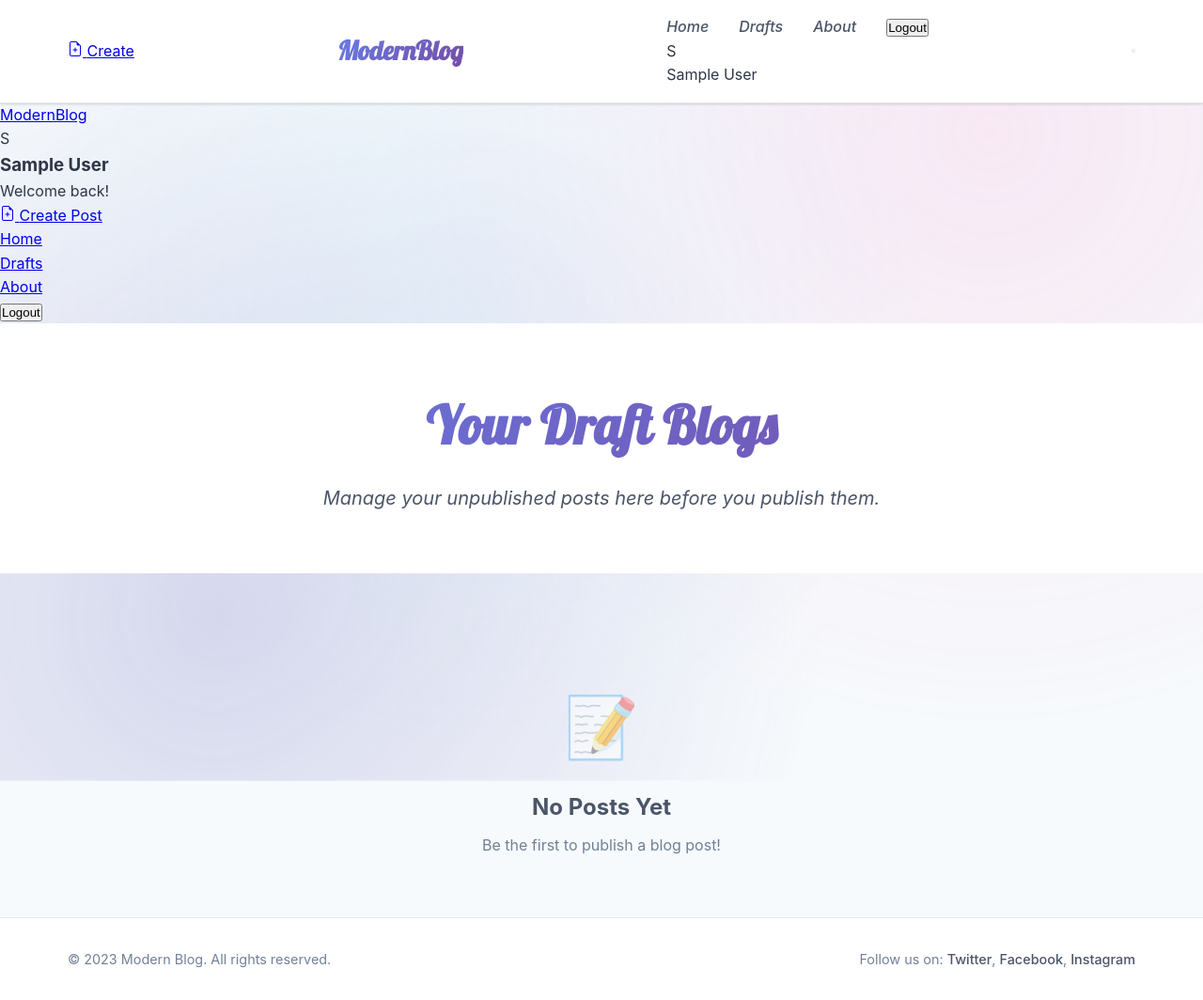
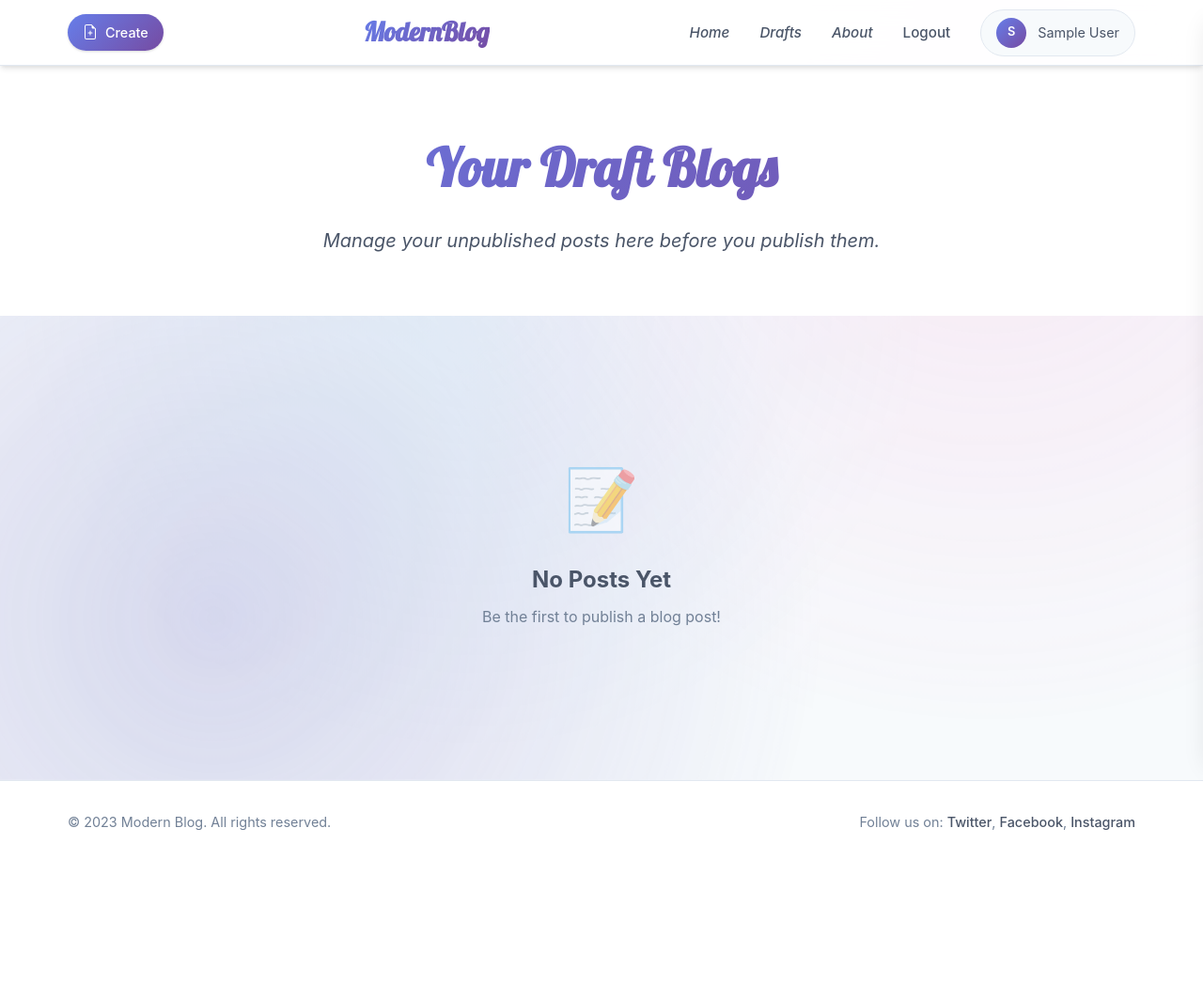
Before and after one commit to 07SUJITH/my-first-blog, a Django app: page /drafts/ in a window 1280 px wide. Shown: the whole page at 94% size. After the commit the page ends 883 px from the top, so only its background shows below. Run offline with Django 5.2, Linux system fonts and the light colour scheme; the visitor is signed in with stand-in values (Sample User, id 1); data that the repository does not hold is empty.

Commit message:
style: enhance header and mobile sidebar styles for improved usability and responsiveness

```diff
--- a/blog/static/blog/css/base.css
+++ b/blog/static/blog/css/base.css
@@ -11,12 +11,10 @@
   --bg-card: #ffffff;
   --border-color: #e2e8f0;
   --shadow-sm: 0 1px 3px 0 rgba(0, 0, 0, 0.1), 0 1px 2px 0 rgba(0, 0, 0, 0.06);
-  --shadow-md: 0 4px 6px -1px rgba(0, 0, 0, 0.1),
-    0 2px 4px -1px rgba(0, 0, 0, 0.06);
-  --shadow-lg: 0 10px 15px -3px rgba(0, 0, 0, 0.1),
-    0 4px 6px -2px rgba(0, 0, 0, 0.05);
-  --shadow-xl: 0 20px 25px -5px rgba(0, 0, 0, 0.1),
-    0 10px 10px -5px rgba(0, 0, 0, 0.04);
+  --shadow-md: 0 4px 6px -1px rgba(0, 0, 0, 0.1), 0 2px 4px -1px rgba(0, 0, 0, 0.06);
+  --shadow-lg: 0 10px 15px -3px rgba(0, 0, 0, 0.1), 0 4px 6px -2px rgba(0, 0, 0, 0.05);
+  --shadow-xl: 0 20px 25px -5px rgba(0, 0, 0, 0.1), 0 10px 10px -5px rgba(0, 0, 0, 0.04);
+  --header-height: 70px;
 }
 
 * {
@@ -25,13 +23,17 @@
   box-sizing: border-box;
 }
 
+html {
+  scroll-behavior: smooth;
+}
+
 body {
-  font-family: "Inter", -apple-system, BlinkMacSystemFont, "Segoe UI", Roboto,
-    sans-serif;
+  font-family: "Inter", -apple-system, BlinkMacSystemFont, "Segoe UI", Roboto, sans-serif;
   line-height: 1.6;
   color: var(--text-primary);
   background: var(--bg-secondary);
   overflow-x: hidden;
+  padding-top: var(--header-height);
 }
 
 /* Animated Background */
@@ -75,24 +64,34 @@ body::before {
 
 /* Header */
 .header {
-  background: var(--bg-card);
-  backdrop-filter: blur(10px);
+  background: rgba(255, 255, 255, 0.95);
+  backdrop-filter: blur(20px);
   border-bottom: 1px solid var(--border-color);
-  position: sticky;
+  position: fixed;
   top: 0;
-  z-index: 100;
-  box-shadow: var(--shadow-sm);
+  left: 0;
+  right: 0;
+  z-index: 1000;
+  box-shadow: var(--shadow-md);
+  height: var(--header-height);
+  transition: transform 0.3s cubic-bezier(0.4, 0, 0.2, 1);
+}
+
+.header.header-hidden {
+  transform: translateY(-100%);
 }
 
 .header-content {
   max-width: 1200px;
   margin: 0 auto;
-  padding: 1rem 2rem;
+  padding: 0 2rem;
+  height: 100%;
   display: flex;
   justify-content: space-between;
   align-items: center;
 }
 
+/* Logo */
 .logo {
   font-size: 1.75rem;
   font-weight: 800;
@@ -108,24 +107,39 @@ body::before {
   transform: scale(1.05);
 }
 
+/* Desktop Navigation */
+.nav-desktop {
+  display: flex;
+  align-items: center;
+  gap: 2rem;
+}
+
 .nav-links {
   display: flex;
   gap: 2rem;
   list-style: none;
+  align-items: center;
 }
 
-.nav-links a {
+.nav-links a,
+.nav-links button {
   color: var(--text-secondary);
   text-decoration: none;
   font-weight: 500;
+  font-size: 0.95rem;
   transition: all 0.3s ease;
   position: relative;
+  background: none;
+  border: none;
+  cursor: pointer;
+  font-family: inherit;
+  padding: 0.5rem 0;
 }
 
 .nav-links a::after {
   content: "";
   position: absolute;
-  bottom: -5px;
+  bottom: 0;
   left: 0;
   width: 0;
   height: 2px;
@@ -137,15 +151,256 @@ body::before {
   width: 100%;
 }
 
-.nav-links a:hover {
+.nav-links a:hover,
+.nav-links button:hover {
   color: var(--text-primary);
+}
+
+/* Create Button */
+.create-btn {
+  display: inline-flex;
+  align-items: center;
+  gap: 0.5rem;
+  padding: 0.5rem 1rem;
+  background: var(--primary-gradient);
+  color: white;
+  text-decoration: none;
+  border-radius: 25px;
+  font-weight: 500;
+  font-size: 0.9rem;
+  transition: all 0.3s ease;
+  box-shadow: var(--shadow-sm);
+}
+
+.create-btn:hover {
+  transform: translateY(-2px);
+  box-shadow: var(--shadow-md);
+}
+
+.create-btn svg {
+  width: 16px;
+  height: 16px;
+}
+
+/* User Info */
+.user-info {
+  display: flex;
+  align-items: center;
+  gap: 0.75rem;
+  font-size: 0.9rem;
+  color: var(--text-secondary);
+  padding: 0.5rem 1rem;
+  background: var(--bg-secondary);
+  border-radius: 25px;
+  border: 1px solid var(--border-color);
+}
+
+.user-avatar {
+  width: 32px;
+  height: 32px;
+  border-radius: 50%;
+  background: var(--primary-gradient);
+  display: flex;
+  align-items: center;
+  justify-content: center;
+  color: white;
+  font-weight: 600;
+  font-size: 0.8rem;
+}
+
+/* Mobile Menu Button */
+.mobile-menu-btn {
+  display: none;
+  flex-direction: column;
+  gap: 4px;
+  background: none;
+  border: none;
+  cursor: pointer;
+  padding: 8px;
+  border-radius: 8px;
+  transition: all 0.3s ease;
+  z-index: 1001;
+}
+
+.mobile-menu-btn:hover {
+  background: var(--bg-secondary);
+}
+
+.mobile-menu-btn span {
+  width: 24px;
+  height: 2px;
+  background: var(--text-primary);
+  transition: all 0.3s ease;
+  transform-origin: center;
+}
+
+.mobile-menu-btn.active span:nth-child(1) {
+  transform: rotate(45deg) translate(6px, 6px);
+}
+
+.mobile-menu-btn.active span:nth-child(2) {
+  opacity: 0;
+}
+
+.mobile-menu-btn.active span:nth-child(3) {
+  transform: rotate(-45deg) translate(6px, -6px);
+}
+
+/* Mobile Sidebar */
+.mobile-sidebar {
+  position: fixed;
+  top: 0;
+  right: -300px;
+  width: 300px;
+  height: 100vh;
+  background: rgba(255, 255, 255, 0.98);
+  backdrop-filter: blur(20px);
+  border-left: 1px solid var(--border-color);
+  box-shadow: var(--shadow-xl);
+  transition: right 0.3s cubic-bezier(0.4, 0, 0.2, 1);
+  z-index: 1000;
+  overflow-y: auto;
+}
+
+.mobile-sidebar.active {
+  right: 0;
+}
+
+.mobile-sidebar-header {
+  padding: 1.5rem;
+  border-bottom: 1px solid var(--border-color);
+  background: var(--bg-secondary);
+}
+
+.mobile-logo {
+  font-size: 1.5rem;
+  font-weight: 800;
+  background: var(--primary-gradient);
+  background-clip: text;
+  -webkit-background-clip: text;
+  color: transparent;
+  text-decoration: none;
+  font-family: 'Lobster', cursive;
+}
+
+.mobile-sidebar-content {
+  padding: 2rem 1.5rem;
+}
+
+.mobile-user-info {
+  background: var(--bg-secondary);
+  padding: 1.5rem;
+  border-radius: 12px;
+  margin-bottom: 2rem;
+  border: 1px solid var(--border-color);
+}
+
+.mobile-user-info .user-avatar {
+  width: 48px;
+  height: 48px;
+  font-size: 1.2rem;
+  margin-bottom: 1rem;
+}
+
+.mobile-user-info h3 {
+  color: var(--text-primary);
+  font-size: 1.1rem;
+  margin-bottom: 0.25rem;
+}
+
+.mobile-user-info p {
+  color: var(--text-muted);
+  font-size: 0.9rem;
+}
+
+.mobile-nav-links {
+  list-style: none;
+  display: flex;
+  flex-direction: column;
+  gap: 0;
+}
+
+.mobile-nav-links li {
+  border-bottom: 1px solid var(--border-color);
+}
+
+.mobile-nav-links li:last-child {
+  border-bottom: none;
+}
+
+.mobile-nav-links a,
+.mobile-nav-links button {
+  display: block;
+  padding: 1rem 0;
+  color: var(--text-secondary);
+  text-decoration: none;
+  font-weight: 500;
+  font-size: 1rem;
+  transition: all 0.3s ease;
+  border: none;
+  background: none;
+  cursor: pointer;
+  font-family: inherit;
+  width: 100%;
+  text-align: left;
+}
+
+.mobile-nav-links a:hover,
+.mobile-nav-links button:hover {
+  color: var(--text-primary);
+  padding-left: 1rem;
+}
+
+.mobile-create-btn {
+  display: flex;
+  align-items: center;
+  gap: 0.75rem;
+  padding: 1rem 1.5rem;
+  background: var(--primary-gradient);
+  color: white;
+  text-decoration: none;
+  border-radius: 12px;
+  font-weight: 500;
+  font-size: 1rem;
+  transition: all 0.3s ease;
+  box-shadow: var(--shadow-sm);
+  margin-bottom: 2rem;
+}
+
+.mobile-create-btn:hover {
+  transform: translateY(-2px);
+  box-shadow: var(--shadow-md);
+}
+
+.mobile-create-btn svg {
+  width: 20px;
+  height: 20px;
+}
+
+/* Mobile Overlay */
+.mobile-overlay {
+  position: fixed;
+  top: 0;
+  left: 0;
+  width: 100%;
+  height: 100vh;
+  background: rgba(0, 0, 0, 0.5);
+  opacity: 0;
+  visibility: hidden;
+  transition: all 0.3s ease;
+  z-index: 999;
+}
+
+.mobile-overlay.active {
+  opacity: 1;
+  visibility: visible;
 }
 
 /* Container */
 .container {
   max-width: 1200px;
   margin: 0 auto;
-  padding: 0 2rem;
+  padding: 2rem;
 }
 
 /* Common Animations */
@@ -199,6 +476,7 @@ body::before {
 .footer {
   background: var(--bg-card);
   border-top: 1px solid var(--border-color);
+  margin-top: 4rem;
 }
 
 .footer-content {
```
Also changed, not shown: other parts of blog/static/blog/css/base.css (+33 -24 lines).
